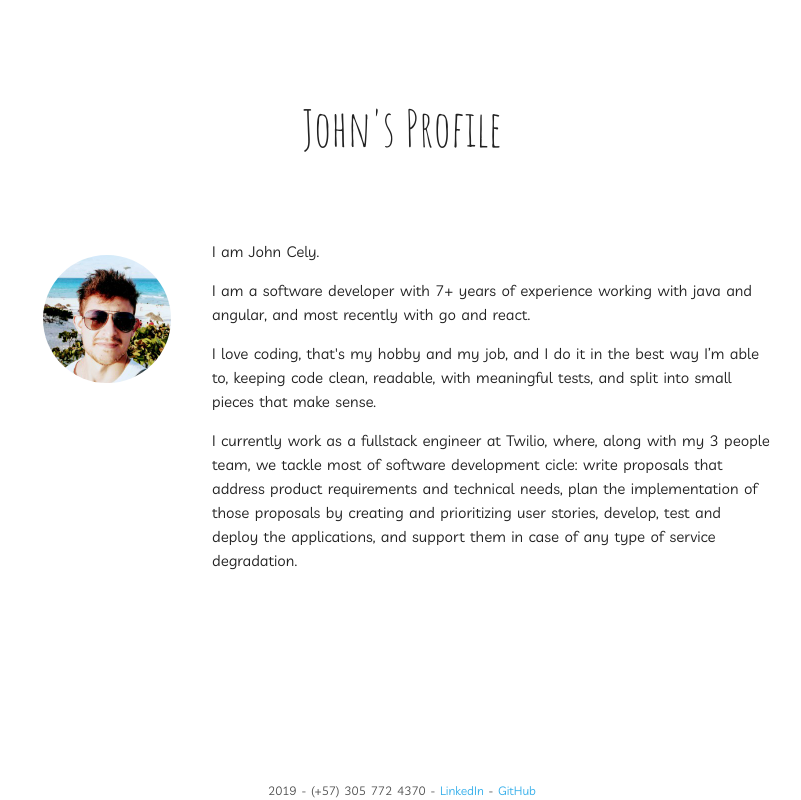
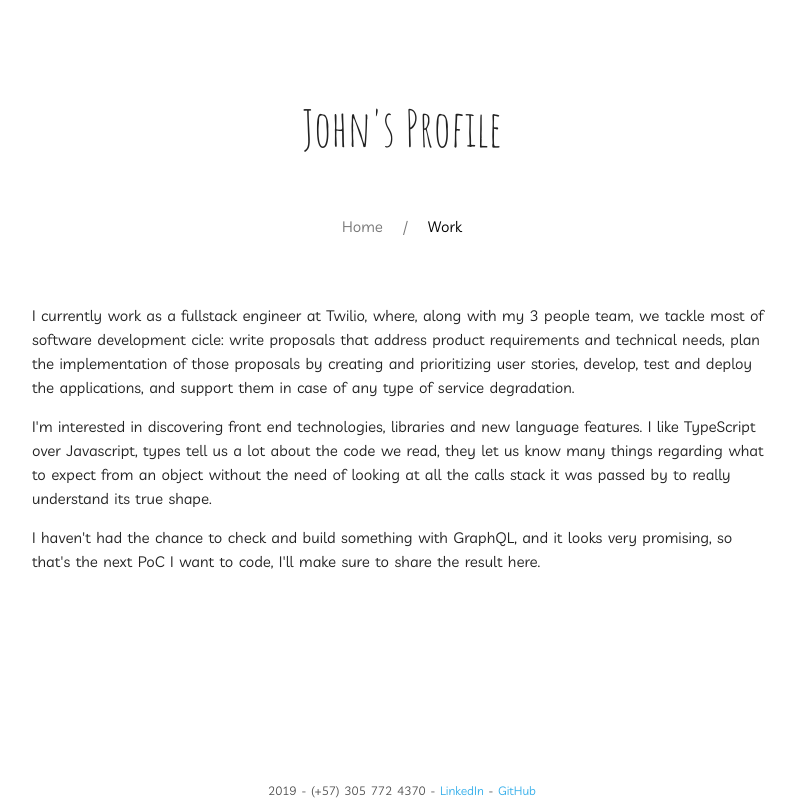
Before and after one commit to johncol/web-profile, a React (Create React App) app: page /work in a window 1280 px wide. Shown: the whole page, without its empty margins (238-1039 px from the left). Built offline with nearby package versions, Linux system fonts and the light colour scheme; a web font is replaced by a local one.

Commit message:
Add navigaiton menu and work page

```diff
--- a/package.json
+++ b/package.json
@@ -6,6 +6,7 @@
   "dependencies": {
     "react": "^16.9.0",
     "react-dom": "^16.9.0",
+    "react-router-dom": "^5.0.1",
     "react-scripts": "3.1.1"
   },
   "scripts": {
--- a/src/components/App.jsx
+++ b/src/components/App.jsx
@@ -1,9 +1,19 @@
 import React from 'react';
+import { BrowserRouter, Route, Switch } from 'react-router-dom';
 
 import Home from './home/Home';
+import Work from './work/Work';
 
 function App() {
-  return <Home />;
+  return (
+    <BrowserRouter>
+      <Switch>
+        <Route exact path="/" component={Home} />
+        <Route exact path="/work" component={Work} />
+        <Route component={Home} />
+      </Switch>
+    </BrowserRouter>
+  );
 }
 
 export default App;
--- a/src/components/header/DefaultHeader.scss
+++ b/src/components/header/DefaultHeader.scss
@@ -8,6 +8,6 @@
 
   @include media-query-for(tablet) {
     font-size: 50px;
-    margin: 100px 0 60px;
+    margin: 100px 0 40px;
   }
 }
--- a/src/components/home/Home.jsx
+++ b/src/components/home/Home.jsx
@@ -2,7 +2,6 @@ import React from 'react';
 
 import Page from '../page/Page';
 import Photo from '../photo/Photo';
-import Intro from '../intro/Intro';
 import DefaultHeader from '../header/DefaultHeader';
 
 import './Home.scss';
@@ -12,7 +11,18 @@ const Home = () => {
     <Page header={<DefaultHeader />}>
       <div className="content">
         <Photo />
-        <Intro />
+        <article>
+          <p>I am John Cely.</p>
+          <p>
+            I am a software developer with 7+ years of experience working with java and
+            angular, and most recently with go and react.
+          </p>
+          <p>
+            I love coding, that's my hobby and my job, and I do it in the best way I’m
+            able to, keeping code clean, readable, with meaningful tests, and split into
+            small pieces that make sense.
+          </p>
+        </article>
       </div>
     </Page>
   );
--- a/src/components/home/Home.scss
+++ b/src/components/home/Home.scss
@@ -1,8 +1,6 @@
 @import './../../scss/mixins';
 
 .content {
-  margin: 30px 0;
-  padding: 0 30px;
   display: grid;
 
   grid-template-columns: 1fr;
@@ -10,7 +8,6 @@
   grid-row-gap: 10px;
 
   @include media-query-for(tablet) {
-    max-width: 800px;
     margin: 10px auto;
     grid-template-columns: 150px 1fr;
     grid-column-gap: 30px;
--- a/src/components/intro/Intro.jsx
+++ /dev/null
@@ -1,27 +0,0 @@
-import React from 'react';
-
-const Intro = () => {
-  return (
-    <article className="intro">
-      <p>I am John Cely.</p>
-      <p>
-        I am a software developer with 7+ years of experience working with java and
-        angular, and most recently with go and react.
-      </p>
-      <p>
-        I love coding, that's my hobby and my job, and I do it in the best way I’m able
-        to, keeping code clean, readable, with meaningful tests, and split into small
-        pieces that make sense.
-      </p>
-      <p>
-        I currently work as a fullstack engineer at Twilio, where, along with my 3 people
-        team, we tackle most of software development cicle: write proposals that address
-        product requirements and technical needs, plan the implementation of those
-        proposals by creating and prioritizing user stories, develop, test and deploy the
-        applications, and support them in case of any type of service degradation.
-      </p>
-    </article>
-  );
-};
-
-export default Intro;
--- /dev/null
+++ b/src/components/navigation/Navigation.jsx
@@ -0,0 +1,25 @@
+import React from 'react';
+import { NavLink } from 'react-router-dom';
+
+import './Navigation.scss';
+
+const Navigation = () => {
+  return (
+    <nav>
+      <ul>
+        <li>
+          <NavLink to="/" activeClassName="active" exact={true}>
+            Home
+          </NavLink>
+        </li>
+        <li>
+          <NavLink to="/work" activeClassName="active" exact={true}>
+            Work
+          </NavLink>
+        </li>
+      </ul>
+    </nav>
+  );
+};
+
+export default Navigation;
--- /dev/null
+++ b/src/components/navigation/Navigation.scss
@@ -0,0 +1,45 @@
+@import './../../scss/mixins';
+
+nav {
+  background-color: transparent;
+  color: inherit;
+  box-shadow: none;
+  margin-bottom: 30px;
+
+  @include media-query-for(tablet) {
+    margin-bottom: 30px;
+  }
+
+  ul {
+    display: flex;
+    justify-content: center;
+
+    li:not(:last-child) {
+      a::after {
+        content: '/';
+        margin: 0 20px;
+        color: #777;
+      }
+    }
+
+    a {
+      color: inherit;
+      transition: all 0.2s ease-out;
+      color: #777;
+      text-transform: capitalize;
+      padding: 0;
+
+      &.active {
+        color: #000;
+      }
+
+      &:hover {
+        background-color: transparent;
+      }
+
+      &:not(.active):hover {
+        color: #9e9e9e;
+      }
+    }
+  }
+}
--- a/src/components/page/Page.jsx
+++ b/src/components/page/Page.jsx
@@ -3,11 +3,15 @@ import React from 'react';
 import Footer from '../footer/Footer';
 
 import './Page.scss';
+import Navigation from '../navigation/Navigation';
 
 const Page = props => {
   return (
     <div className="page">
-      <header>{props.header}</header>
+      <header>
+        {props.header}
+        <Navigation />
+      </header>
 
       <main>{props.children}</main>
 
--- a/src/components/page/Page.scss
+++ b/src/components/page/Page.scss
@@ -2,4 +2,7 @@
   display: grid;
   grid-template-rows: auto 1fr 100px;
   min-height: 100vh;
+  padding: 0 30px;
+  max-width: 800px;
+  margin: 0 auto;
 }
--- /dev/null
+++ b/src/components/work/Work.jsx
@@ -0,0 +1,35 @@
+import React from 'react';
+
+import Page from '../page/Page';
+import DefaultHeader from '../header/DefaultHeader';
+
+const Work = () => {
+  return (
+    <Page header={<DefaultHeader />}>
+      <article>
+        <p>
+          I currently work as a fullstack engineer at Twilio, where, along with my 3
+          people team, we tackle most of software development cicle: write proposals that
+          address product requirements and technical needs, plan the implementation of
+          those proposals by creating and prioritizing user stories, develop, test and
+          deploy the applications, and support them in case of any type of service
+          degradation.
+        </p>
+        <p>
+          I'm interested in discovering front end technologies, libraries and new language
+          features. I like TypeScript over Javascript, types tell us a lot about the code
+          we read, they let us know many things regarding what to expect from an object
+          without the need of looking at all the calls stack it was passed by to really
+          understand its true shape.
+        </p>
+        <p>
+          I haven't had the chance to check and build something with GraphQL, and it looks
+          very promising, so that's the next PoC I want to code, I'll make sure to share
+          the result here.
+        </p>
+      </article>
+    </Page>
+  );
+};
+
+export default Work;
```
Also changed, not shown: 1 other file (tests, documents, lock files or other folders).
